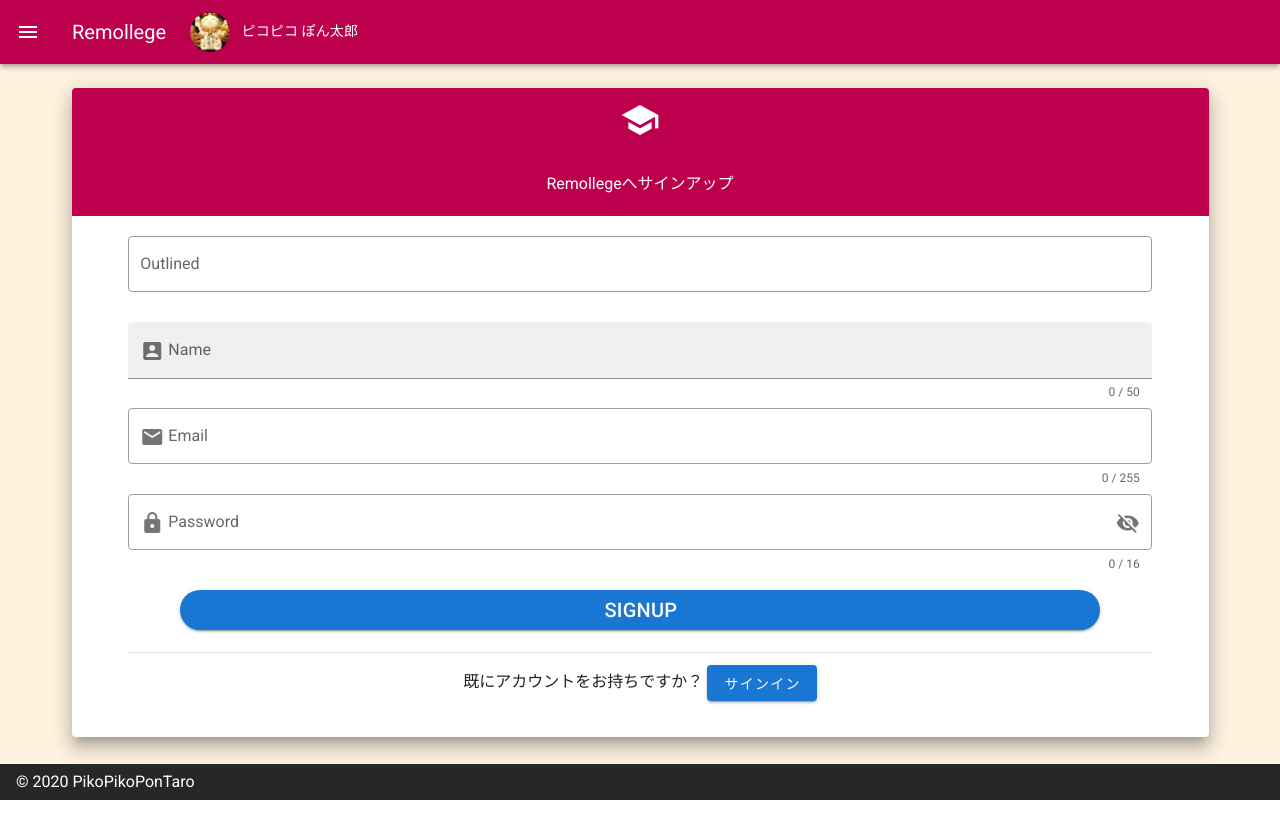
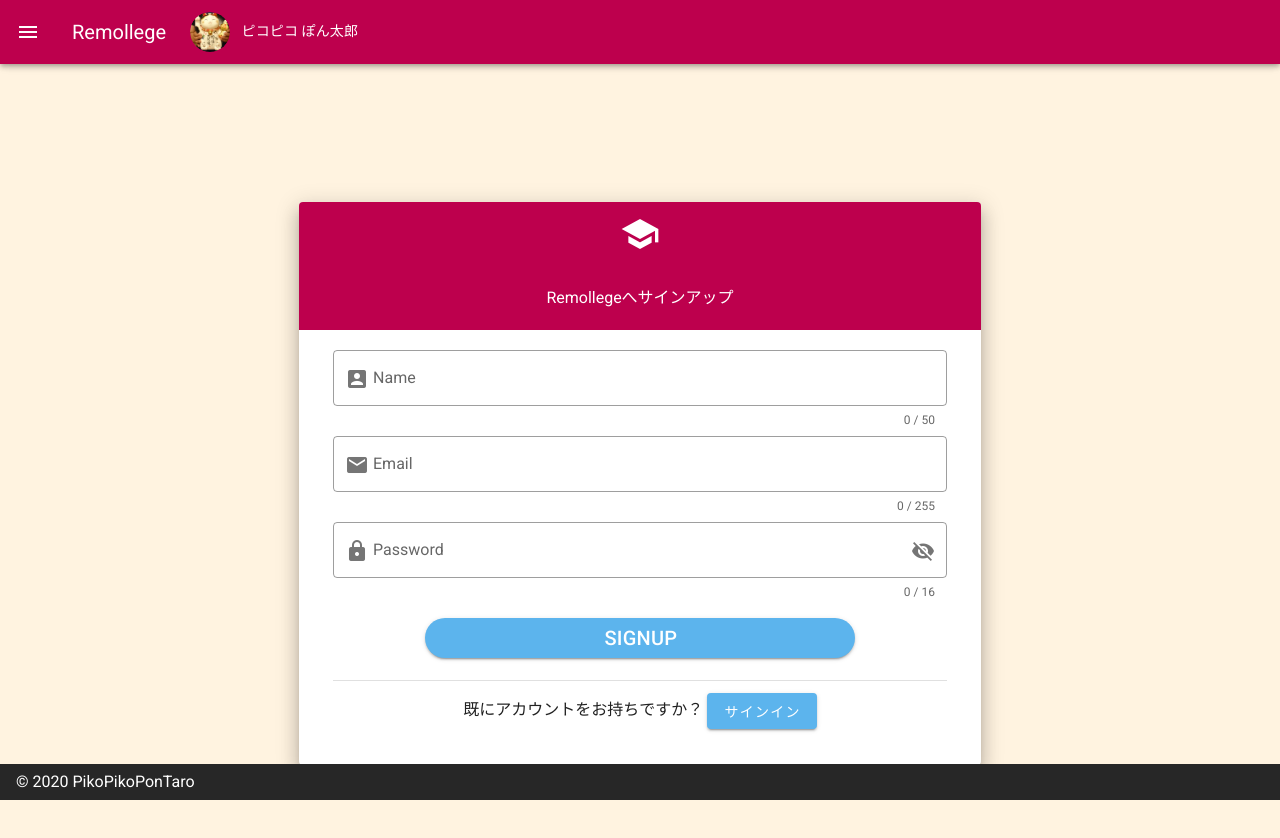
Before and after one commit to Piko-Piko-Pon-Taro/Remollege, a Nuxt app in the folder client/: page /login in a window 1280 px wide. Both pictures are taken after a click on the button "今すぐ作成". Shown: the top 838 px of the page. Before the commit the page ends 800 px from the top, so only its background shows below. Built offline with nearby package versions, Linux system fonts and the light colour scheme.

Commit message:
[update]accent color
アクセントカラーをオレンジから寒色に変更

```diff
--- a/client/components/atoms/ActionButton.vue
+++ b/client/components/atoms/ActionButton.vue
@@ -8,6 +8,7 @@
       class="ma-2"
       nuxt
       depressed
+      dark
     >
       <v-icon v-if="icon" left>{{ icon }}</v-icon>
       {{ text }}
@@ -18,6 +19,7 @@
       @click.stop="click"
       class="ma-2"
       depressed
+      dark
     >
       <v-icon v-if="icon" left>{{ icon }}</v-icon>
       {{ text }}
--- a/client/components/organisms/BuildingCard.vue
+++ b/client/components/organisms/BuildingCard.vue
@@ -1,5 +1,5 @@
 <template>
-  <v-card :color="$const.MAIN_COLOR" class="mx-auto" max-width="400">
+  <v-card :color="$const.MAIN_COLOR" class="mx-auto" max-width="400" dark>
     <v-img
       :src="require('@/assets/image/building' + building.num + '.png')"
       class="white--text align-end"
--- a/client/components/organisms/RoomCard.vue
+++ b/client/components/organisms/RoomCard.vue
@@ -1,5 +1,5 @@
 <template>
-  <v-card :color="$const.MAIN_COLOR" class="mx-auto" max-width="400">
+  <v-card :color="$const.MAIN_COLOR" class="mx-auto" max-width="400" dark>
     <v-img
       :src="require('@/assets/image/classroom1.jpg')"
       class="white--text align-end"
--- a/client/components/organisms/TableCard.vue
+++ b/client/components/organisms/TableCard.vue
@@ -1,5 +1,5 @@
 <template>
-  <v-card :color="$const.MAIN_COLOR">
+  <v-card :color="$const.MAIN_COLOR" dark>
     <v-card-title class="headline pt-3 pb-0">Table</v-card-title>
     <v-card-actions>
       <ActionButton
--- a/client/components/organisms/TeacherCard.vue
+++ b/client/components/organisms/TeacherCard.vue
@@ -1,5 +1,5 @@
 <template>
-  <v-card :color="$const.MAIN_COLOR" class="mx-auto" max-width="400">
+  <v-card :color="$const.MAIN_COLOR" class="mx-auto" max-width="400" dark>
     <v-img
       :src="require('@/assets/image/' + teacher.img)"
       class="white--text align-end"
--- a/client/pages/login.vue
+++ b/client/pages/login.vue
@@ -1,6 +1,12 @@
 <template>
   <v-container>
-    <v-card :dark="false" class="elevation-12">
+    <v-card
+      :dark="false"
+      class="elevation-12"
+      width="60%"
+      height="50%"
+      style="margin: 10% auto;"
+    >
       <v-toolbar :color="$const.MAIN_COLOR" dark flat>
         <v-icon style="margin: auto;" x-large>
           mdi-school
@@ -23,12 +29,6 @@
       </v-toolbar>
       <v-form ref="userInputs" style="width: 90%;margin:auto;" class="py-5">
         <v-text-field
-          :dark="false"
-          label="Outlined"
-          single-line
-          outlined
-        ></v-text-field>
-        <v-text-field
           v-if="types.active == 'signup'"
           v-model="user.name"
           :rules="[rules.required, rules.nameMax]"
@@ -39,7 +39,7 @@
           type="text"
           counter
           validate-on-blur
-          filled
+          outlined
         />
         <v-text-field
           v-model="user.email"
@@ -71,22 +71,24 @@
         <v-btn
           v-if="types.active == 'login'"
           @click.stop="login()"
-          color="primary"
+          :color="$const.ACCENT_COLOR"
           rounded
-          width="90%"
-          style="margin: 10px 5%;"
+          width="70%"
+          style="margin: 10px 15%;"
           class="title py-5"
+          dark
         >
           Login
         </v-btn>
         <v-btn
           v-else-if="types.active == 'signup'"
           @click.stop="signup()"
-          color="primary"
+          :color="$const.ACCENT_COLOR"
           rounded
-          width="90%"
-          style="margin: 10px 5%;"
+          width="70%"
+          style="margin: 10px 15%;"
           class="title py-5"
+          dark
         >
           Signup
         </v-btn>
@@ -99,7 +101,7 @@
             アカウントをお持ちではないですか？
             <v-btn
               @click.stop="toggleType()"
-              color="primary"
+              :color="$const.ACCENT_COLOR"
               class="white--text"
             >
               今すぐ作成
@@ -111,7 +113,7 @@
             既にアカウントをお持ちですか？
             <v-btn
               @click.stop="toggleType()"
-              color="primary"
+              :color="$const.ACCENT_COLOR"
               class="white--text"
             >
               サインイン
--- a/client/plugins/const.js
+++ b/client/plugins/const.js
@@ -3,9 +3,8 @@ import Vue from 'vue'
 Vue.prototype.$const = {
   MAIN_COLOR: '#bd004d',
   BASE_COLOR: '#FFF3E0',
-  // BASE_COLOR: '#f6f5f2',
   BASE_COLOR2: '#fff',
-  ACCENT_COLOR: 'orange',
+  ACCENT_COLOR: '#5cb4ed',
   VALIDATE: {
     nameMax: 50,
     emailMax: 255,
```
